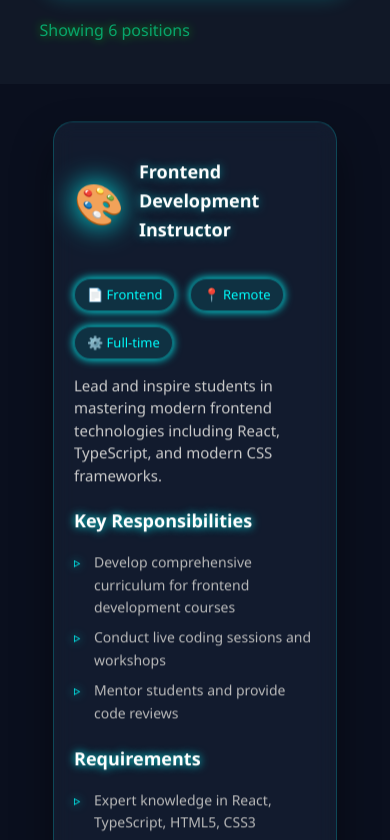
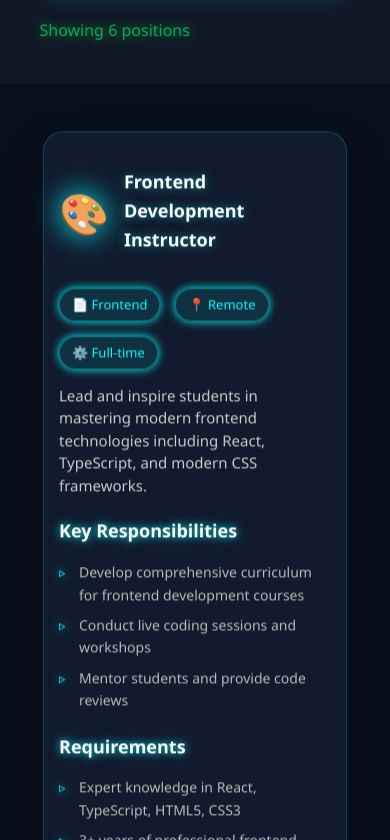
Before and after one commit to supriyan5127/Skill-Coders4, a React (Create React App) app: page /career in a window 390 px wide. Shown: the part 924-1764 px from the top of the page. Built offline with nearby package versions, Linux system fonts and the light colour scheme.

Commit message:
Fix job cards getting cut off on mobile by adjusting padding and minmax properties

```diff
--- a/src/pages/Career.css
+++ b/src/pages/Career.css
@@ -1,3 +1,4 @@
+*, *::before, *::after { box-sizing: border-box; }
 .career-page {
   background: #0a0f1e;
   min-height: 100vh;
@@ -111,7 +112,7 @@
 
 .search-input {
   flex: 1;
-  min-width: 250px;
+  min-width: 100%;
   padding: 15px 20px;
   background: rgba(255, 255, 255, 0.1);
   border: 1px solid rgba(0, 255, 255, 0.3);
@@ -147,7 +148,7 @@
 
 .jobs-grid {
   display: grid;
-  grid-template-columns: repeat(auto-fit, minmax(350px, 1fr));
+  grid-template-columns: repeat(auto-fit, minmax(100%, 1fr));
   gap: 30px;
 }
 
@@ -400,3 +401,25 @@
   .general-cta { padding: 50px 15px; }
   .general-cta h2 { font-size: 32px; }
 }
+
+
+
+@media (max-width: 480px) {
+  .job-card, .course-card, .gadget-card, .website-card {
+    width: 100% !important;
+    max-width: 100% !important;
+    margin-left: 0 !important;
+    margin-right: 0 !important;
+    box-sizing: border-box !important;
+  }
+}
+
+@media (max-width: 480px) {
+  .jobs-section .container {
+    padding: 0 10px !important; /* Reduce container padding to give cards more space */
+  }
+  .job-card {
+    padding: 20px 15px !important; /* Reduce card internal padding so content fits better */
+    margin: 10px auto !important;
+  }
+}
--- a/src/pages/Courses.css
+++ b/src/pages/Courses.css
@@ -1,3 +1,4 @@
+*, *::before, *::after { box-sizing: border-box; }
 .courses-page {
   background: #f4f7fc;
   min-height: 100vh;
@@ -145,7 +146,7 @@
 
 .courses-grid {
   display: grid;
-  grid-template-columns: repeat(auto-fit, minmax(300px, 1fr));
+  grid-template-columns: repeat(auto-fit, minmax(100%, 1fr));
   gap: 30px;
 }
 
@@ -340,3 +341,14 @@
     grid-template-columns: 1fr;
   }
 }
+
+
+@media (max-width: 480px) {
+  .job-card, .course-card, .gadget-card, .website-card {
+    width: 100% !important;
+    max-width: 100% !important;
+    margin-left: 0 !important;
+    margin-right: 0 !important;
+    box-sizing: border-box !important;
+  }
+}
--- a/src/pages/Gadgets.css
+++ b/src/pages/Gadgets.css
@@ -1,3 +1,4 @@
+*, *::before, *::after { box-sizing: border-box; }
 /* Gadgets.css – Ultimate Lighting & Blinking Edition */
 
 .gadgets-page {
@@ -158,7 +159,7 @@
   max-width: 100%;
   overflow: hidden;
   display: grid;
-  grid-template-columns: repeat(auto-fit, minmax(300px, 1fr));
+  grid-template-columns: repeat(auto-fit, minmax(100%, 1fr));
   gap: 30px;
 }
 
@@ -365,3 +366,14 @@
     grid-template-columns: 1fr;
   }
 }
+
+
+@media (max-width: 480px) {
+  .job-card, .course-card, .gadget-card, .website-card {
+    width: 100% !important;
+    max-width: 100% !important;
+    margin-left: 0 !important;
+    margin-right: 0 !important;
+    box-sizing: border-box !important;
+  }
+}
--- a/src/pages/Websites.css
+++ b/src/pages/Websites.css
@@ -1,3 +1,4 @@
+*, *::before, *::after { box-sizing: border-box; }
 .websites-page {
   background: #0a0f1e;
   min-height: 100vh;
@@ -107,7 +108,7 @@
 
 .features-grid {
   display: grid;
-  grid-template-columns: repeat(auto-fit, minmax(180px, 1fr));
+  grid-template-columns: repeat(auto-fit, minmax(100%, 1fr));
   gap: 30px;
   text-align: center;
 }
@@ -171,7 +172,7 @@
 
 .templates-grid {
   display: grid;
-  grid-template-columns: repeat(auto-fit, minmax(350px, 1fr));
+  grid-template-columns: repeat(auto-fit, minmax(100%, 1fr));
   gap: 30px;
 }
 
@@ -394,3 +395,14 @@
     grid-template-columns: 1fr;
   }
 }
+
+
+@media (max-width: 480px) {
+  .job-card, .course-card, .gadget-card, .website-card {
+    width: 100% !important;
+    max-width: 100% !important;
+    margin-left: 0 !important;
+    margin-right: 0 !important;
+    box-sizing: border-box !important;
+  }
+}
```
Also changed, not shown: fix_card_borders.js (added, +44 -0 lines), fix_grid_overflow.js (added, +25 -0 lines), fix_mobile_padding.js (added, +38 -0 lines).
